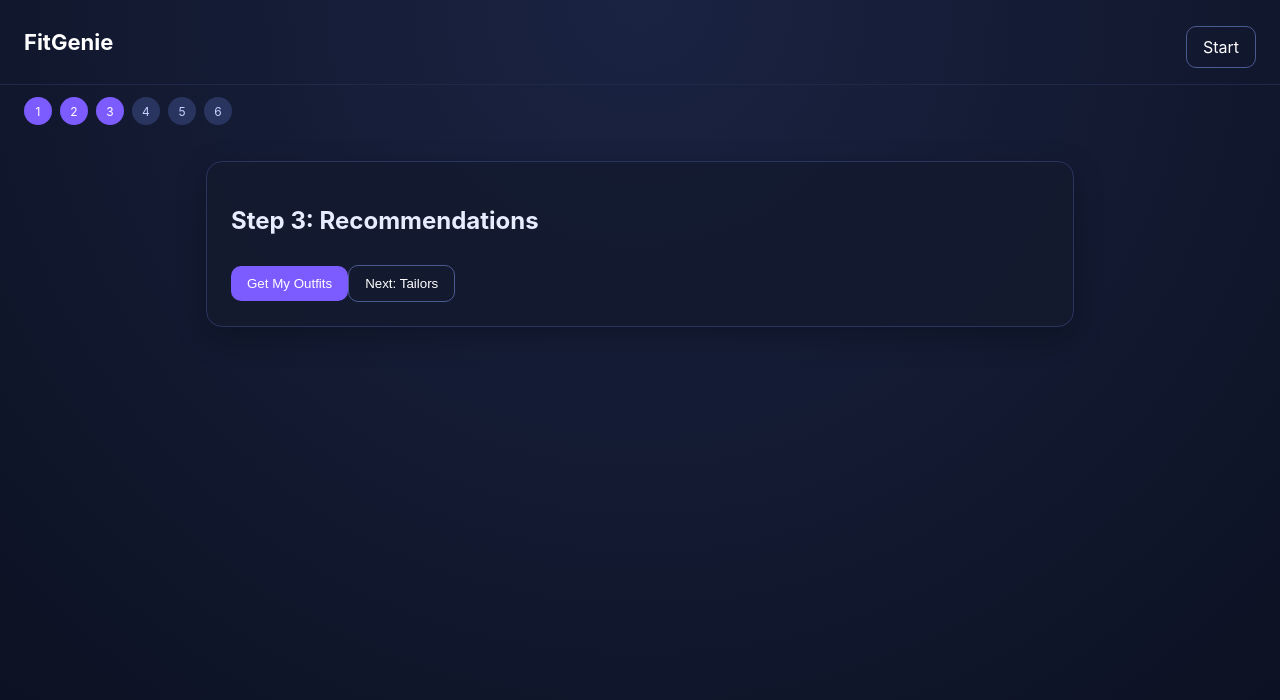
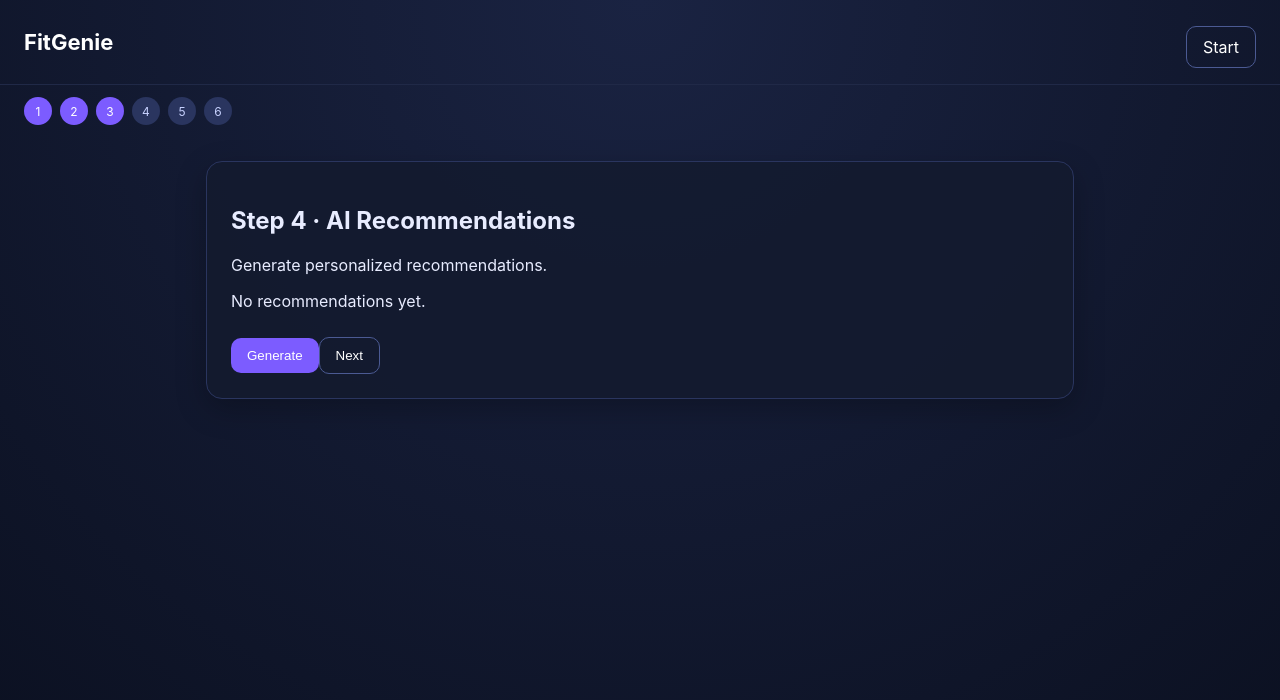
Before and after one commit to JP1320/FitGenie, a React (Vite) app in the folder frontend/: page /recommendations in a window 1280 px wide. Shown: the top 700 px of the page. Built offline with nearby package versions, Linux system fonts and the light colour scheme; no server answers.

Commit message:
Update Recommendations.jsx

```diff
--- a/frontend/src/pages/Recommendations.jsx
+++ b/frontend/src/pages/Recommendations.jsx
@@ -1,24 +1,48 @@
 import React, { useState } from "react";
-import { useNavigate, useLocation } from "react-router-dom";
+import { useNavigate } from "react-router-dom";
+import StepLayout from "../components/layout/StepLayout";
+import { useFlowStore } from "../app/store";
 import { callApi } from "../services/api";
 
 export default function Recommendations() {
   const nav = useNavigate();
-  const location = useLocation();
-  const userId = location.state?.userId || "u_live_001";
-  const [data, setData] = useState(null);
+  const { userId, preferences, setRecommendations, markStepCompleted } = useFlowStore();
+  const [loading, setLoading] = useState(false);
+  const [out, setOut] = useState(null);
 
-  const fetchRecos = async () => {
-    const r = await callApi("/recommendations", "POST", { userId, preferences: { style: "casual", budget: 2000 } });
-    if (r.ok) setData(r.data);
-  };
+  async function getRecos() {
+    setLoading(true);
+    const r = await callApi("/recommendations", "POST", {
+      userId,
+      preferences: {
+        style: preferences.styles?.[0] || "casual",
+        budget: 2000
+      }
+    });
+    setLoading(false);
+    if (r.ok) {
+      setRecommendations(r.data);
+      setOut(r.data);
+      markStepCompleted("recommendations");
+    }
+  }
 
   return (
-    <section className="card">
-      <h2>Step 3: Recommendations</h2>
-      <button className="btn" onClick={fetchRecos}>Get My Outfits</button>
-      {data && <pre>{JSON.stringify(data, null, 2)}</pre>}
-      <button className="btn ghost" onClick={() => nav("/tailors", { state: { userId } })}>Next: Tailors</button>
-    </section>
+    <StepLayout
+      step={4}
+      total={8}
+      title="Step 4 · AI Recommendations"
+      subtitle="Generate personalized recommendations."
+      actions={
+        <>
+          <button className="btn" onClick={getRecos} disabled={loading}>
+            {loading ? "Generating..." : "Generate"}
+          </button>
+          <button className="btn ghost" onClick={() => nav("/tailors")}>Next</button>
+        </>
+      }
+    >
+      {out ? <pre>{JSON.stringify(out, null, 2)}</pre> : <p>No recommendations yet.</p>}
+    </StepLayout>
   );
 }
```
